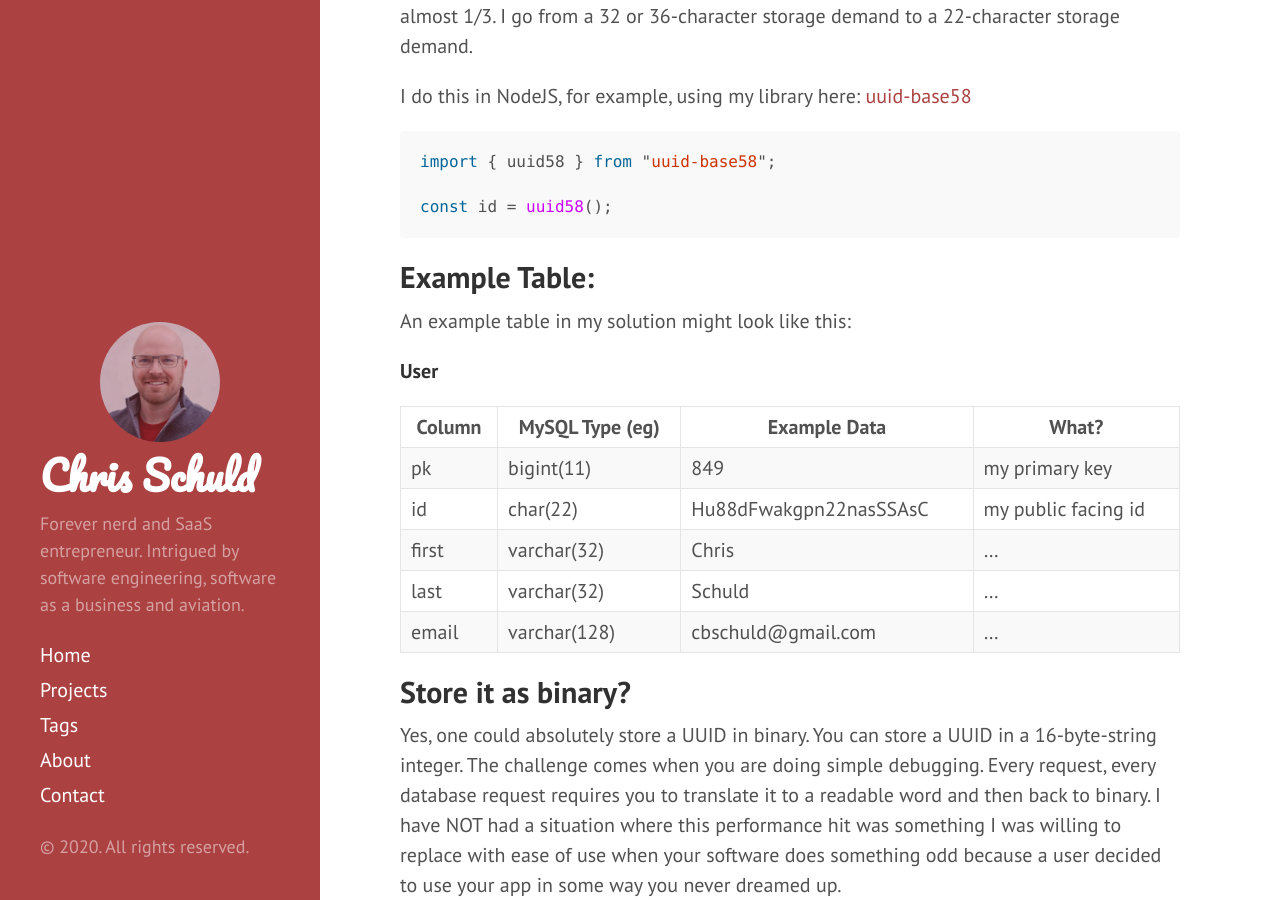
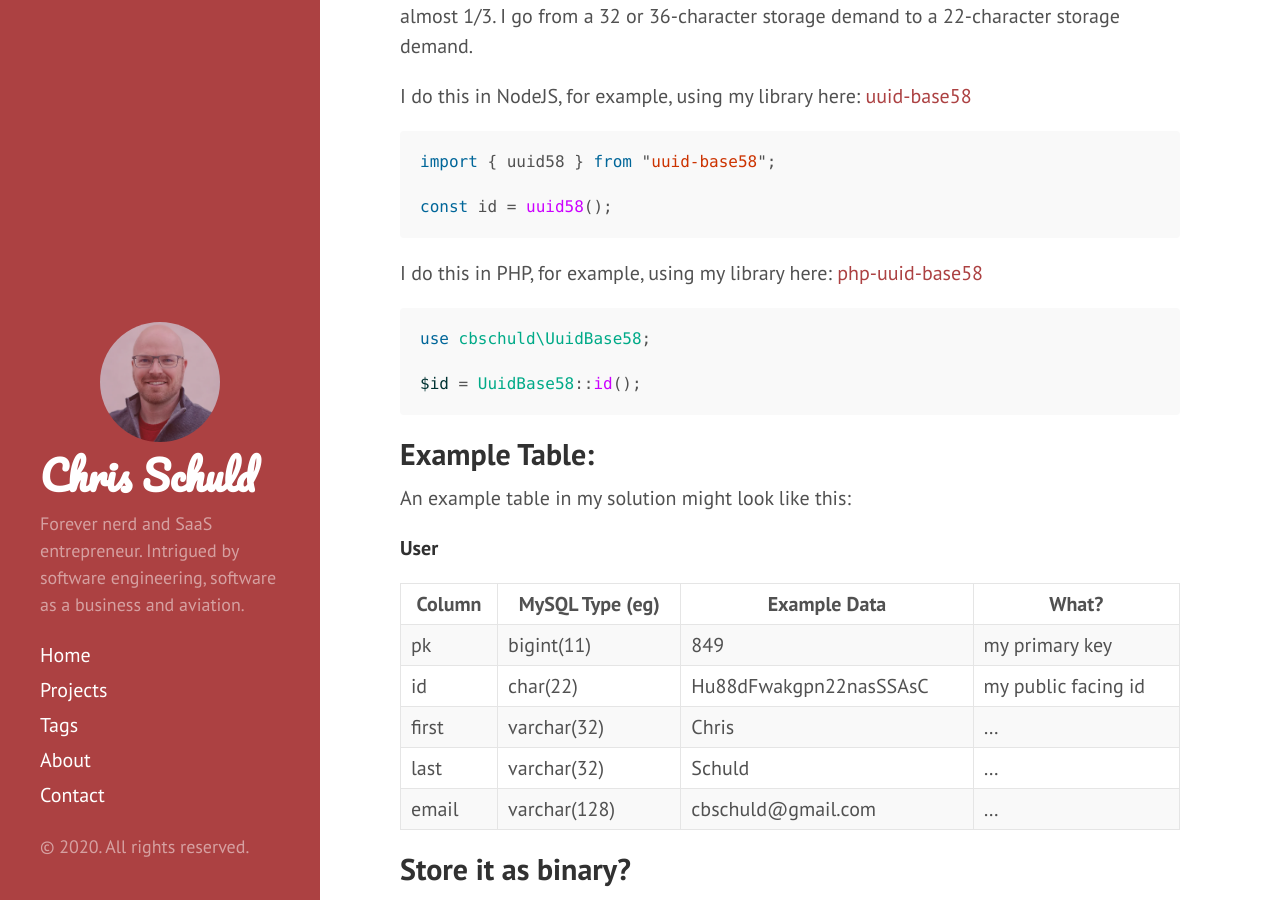
Before and after one commit to cbschuld/chrisschuld.com-legacy, a Jekyll site: the page built from _posts/2020-04-08-an-application-building-block-unique-ids-for-things.md, in a window 1280 px wide and 900 px high, scrolled down 4484 px. Built offline with Jekyll 4.4.1, drawn with Linux system fonts in a browser that asks for light colours; nearby versions of some CDN libraries.

Commit message:
added php lib

````diff
--- a/_posts/2020-04-08-an-application-building-block-unique-ids-for-things.md
+++ b/_posts/2020-04-08-an-application-building-block-unique-ids-for-things.md
@@ -103,6 +103,14 @@ import { uuid58 } from "uuid-base58";
 const id = uuid58();
 ```
 
+I do this in PHP, for example, using my library here: [php-uuid-base58](https://packagist.org/packages/cbschuld/php-uuid-base58)
+
+```php
+use cbschuld\UuidBase58;
+
+$id = UuidBase58::id();
+```
+
 ## Example Table:
 
 An example table in my solution might look like this:
````
